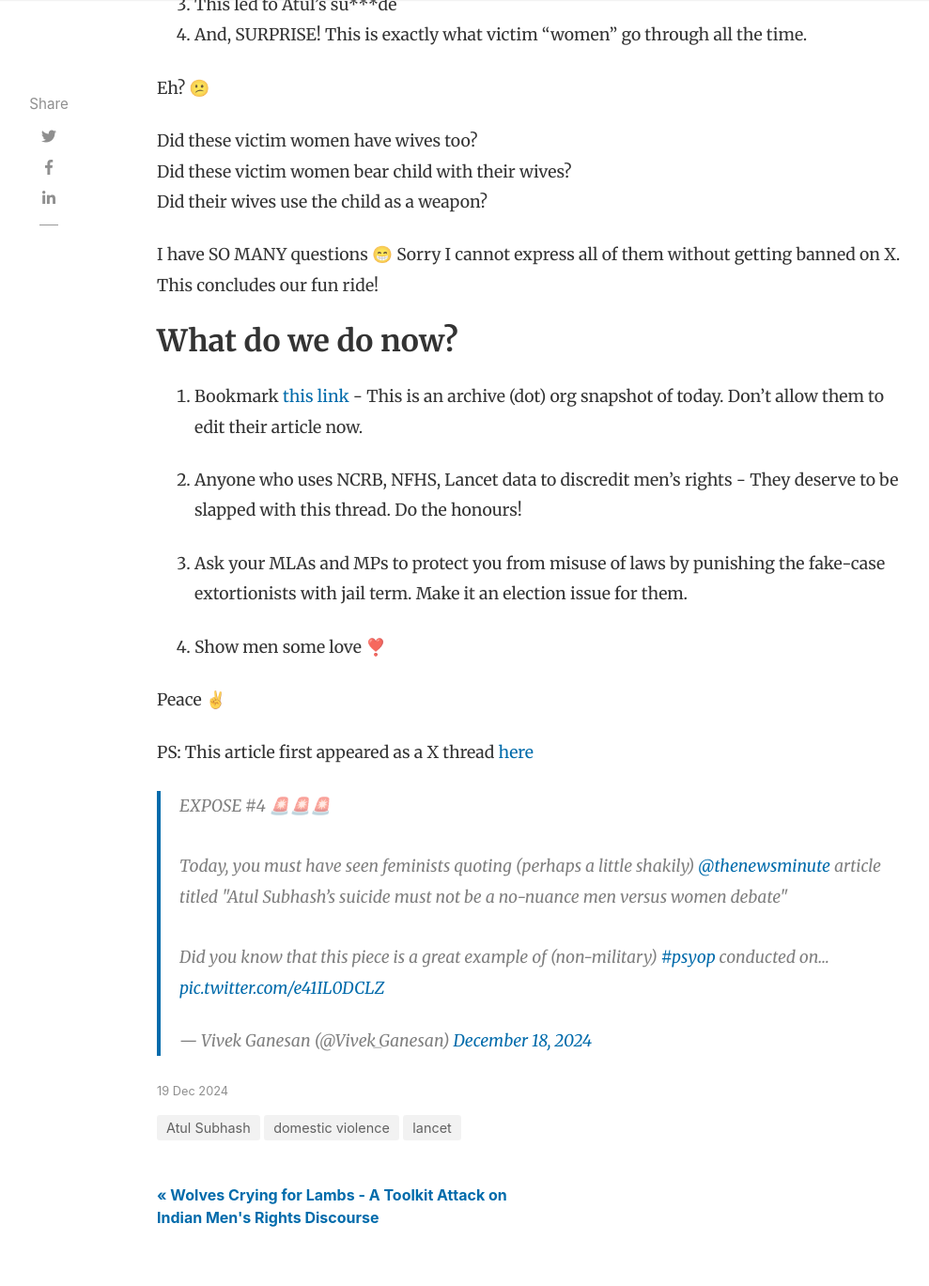
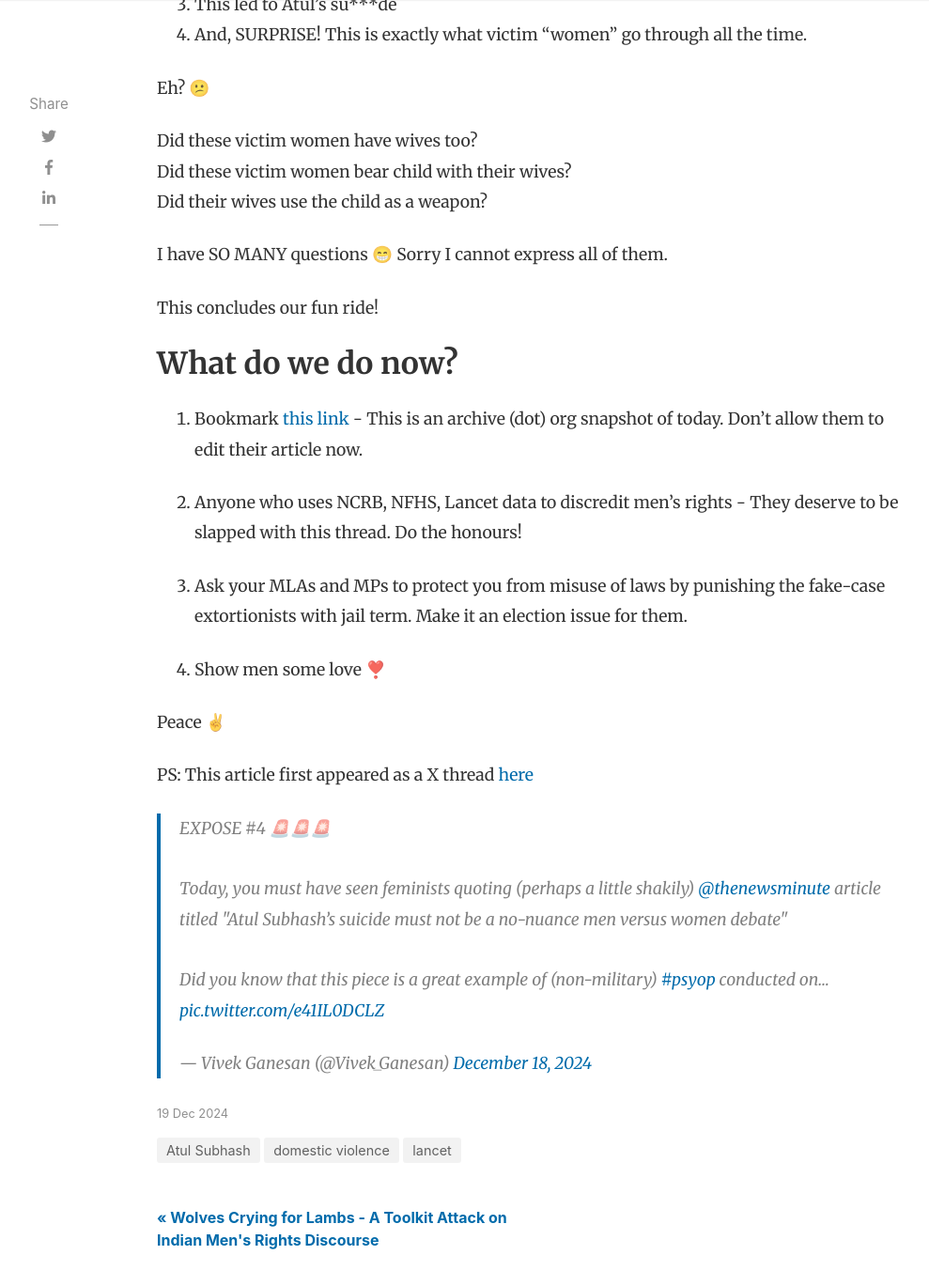
Before and after one commit to vivganes/the-mard-analysis, a Jekyll site: the page built from _posts/2024-12-19-no-nuance-debate.md, in a window 1280 px wide and 1400 px high, scrolled down 10638 px. Shown: the top 1369 px of the window at 94% size, without its empty margins (118-1107 px from the left). Built offline with Jekyll 4.4.1, drawn with Linux system fonts in a browser that asks for light colours; nearby versions of some CDN libraries; comment, search, counter and statistics services are not loaded.

Commit message:
fix typos

```diff
--- a/_posts/2024-12-19-no-nuance-debate.md
+++ b/_posts/2024-12-19-no-nuance-debate.md
@@ -215,7 +215,8 @@ Did these victim women have wives too?
 Did these victim women bear child with their wives?
 Did their wives use the child as a weapon?
 
-I have SO MANY questions 😁 Sorry I cannot express all of them without getting banned on X.
+I have SO MANY questions 😁 Sorry I cannot express all of them.
+
 This concludes our fun ride!
 
 ## What do we do now?
```
Also changed, not shown: _posts/2024-12-18-atul-death-weapon.md (+1 -1 lines).
